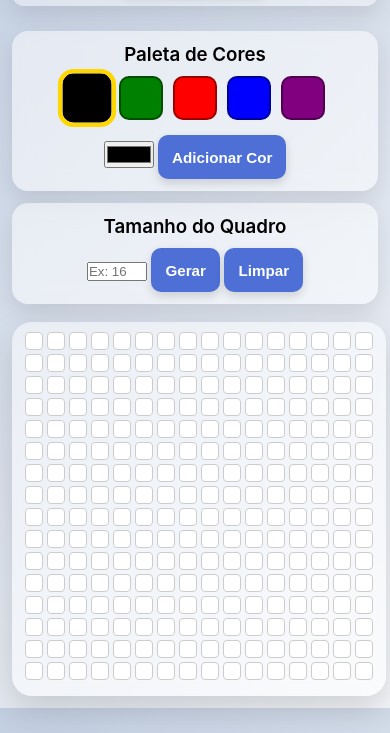
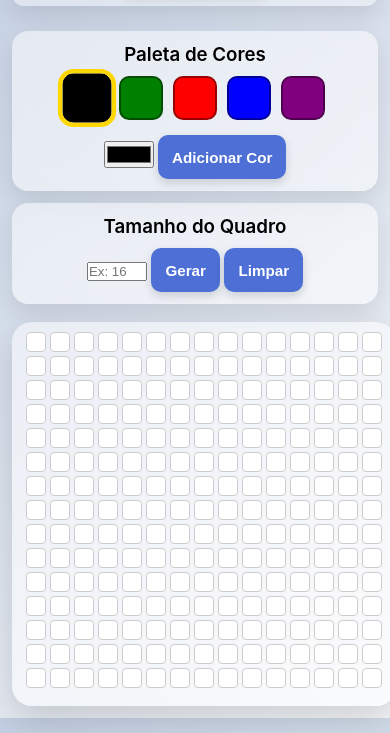
Before and after one commit to sergiomelodesenvolvedor/sergiomelodesenvolvedor.github.io, a website: page pixel-arts/index.html in a window 390 px wide. Shown: the part 111-844 px from the top of the page. Drawn offline with Linux system fonts and the light colour scheme.

Commit message:
Pixel Art: aumentar board em mobile — maior pixel mínimo e largura responsiva

```diff
--- a/pixel-arts/script.js
+++ b/pixel-arts/script.js
@@ -49,7 +49,8 @@ function generateBoard(size = 16) {
 
   // calcula tamanho do board baseado na viewport
   const vw = Math.max(document.documentElement.clientWidth || 0, window.innerWidth || 0);
-  const targetBoard = Math.min(Math.floor(vw * 0.96), 640); // limite superior
+  // usar quase a largura total da viewport para deixar o quadro maior em mobile
+  const targetBoard = Math.min(Math.floor(vw * 0.985), 740); // limite superior
 
   // lê gap e padding do CSS (fallbacks se não disponíveis)
   const cs = getComputedStyle(board);
@@ -58,7 +59,8 @@ function generateBoard(size = 16) {
 
   // Comportamento MOBILE: força tamanho mínimo de pixel e reduz colunas se necessário
   if (vw <= 600) {
-    const minPixelMobile = 14; // mínimo desejado em mobile (ajustável)
+    // aumentei o tamanho mínimo do pixel para deixar o board mais 'usável' em telas pequenas
+    const minPixelMobile = 20; // mínimo desejado em mobile (ajustável)
     const maxColsByMinPixel = Math.floor((targetBoard - padding * 2 + gap) / (minPixelMobile + gap));
     if (maxColsByMinPixel >= 1 && maxColsByMinPixel < size) {
       size = Math.max(1, maxColsByMinPixel);
--- a/pixel-arts/style.css
+++ b/pixel-arts/style.css
@@ -216,8 +216,8 @@ h3 {
 
   /* Deixa o board quase em tela cheia e pixels palpáveis */
   #pixel-board {
-    width: min(96vw, 640px);
-    height: min(96vw, 640px);
+    width: min(98vw, 740px);
+    height: min(98vw, 740px);
     gap: 4px;
     padding: 10px;
   }
@@ -235,8 +235,8 @@ h3 {
   }
 
   #pixel-board {
-    width: 97vw;
-    height: 97vw;
+    width: 99vw;
+    height: 99vw;
     gap: 5px;
     padding: 8px;
   }
```
